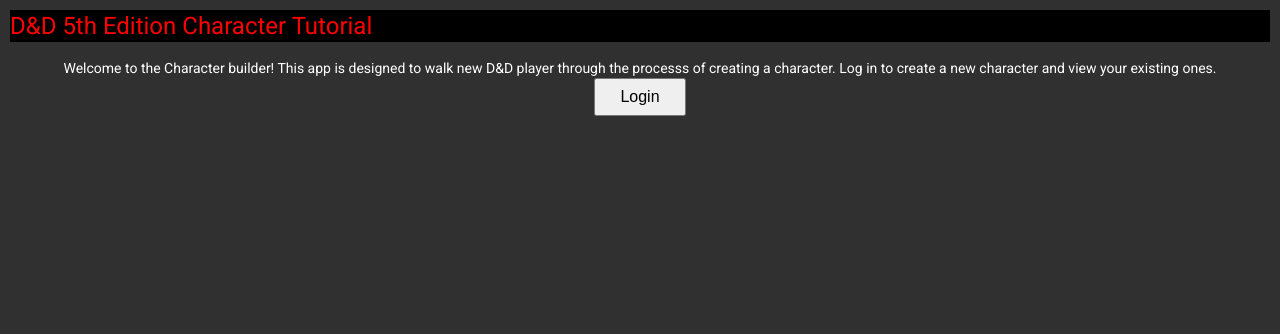
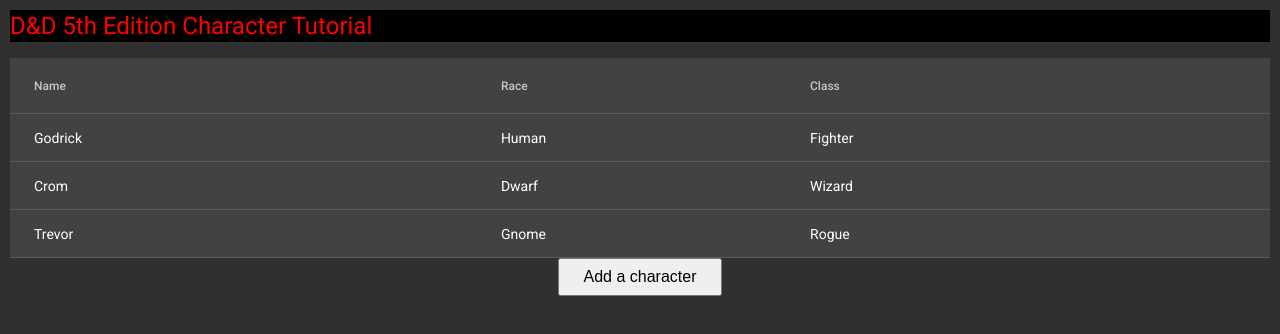
Before and after one commit to okkays/fa-starter, an Angular app: page /characters in a window 1280 px wide. Before the commit this address led to /home/. Shown: the top 334 px of the page. Built offline with nearby package versions, Linux system fonts and the light colour scheme.

Commit message:
Add table to characters screen

```diff
--- a/src/app/app-routing.module.ts
+++ b/src/app/app-routing.module.ts
@@ -1,10 +1,12 @@
 import { NgModule } from '@angular/core';
 import { Routes, RouterModule } from '@angular/router';
+import { CharactersComponent } from './characters/characters.component';
 import { HomeComponent } from './home/home.component';
 
 const routes: Routes = [
-  { path: 'home/', component: HomeComponent },
-  { path: '**', redirectTo: 'home/' },
+  { path: 'characters', component: CharactersComponent },
+  { path: 'home', component: HomeComponent },
+  { path: '', redirectTo: '/home', pathMatch: 'full' },
 ];
 
 @NgModule({
--- a/src/app/app.module.ts
+++ b/src/app/app.module.ts
@@ -2,7 +2,6 @@
 import { NgModule } from '@angular/core';
 import { FormsModule } from '@angular/forms';
 import { HttpClientModule } from '@angular/common/http';
-
 import { MAT_FORM_FIELD_DEFAULT_OPTIONS } from '@angular/material/form-field';
 import { AppRoutingModule } from './app-routing.module';
 import { AppComponent } from './app.component';
--- a/src/app/characters/characters.component.css
+++ b/src/app/characters/characters.component.css
@@ -0,0 +1,13 @@
+table {
+    width: 100%;
+  }
+
+.add-button {
+    padding: .5rem 1.5rem;
+    font-size: 1rem;
+    margin-bottom: 2rem;
+}
+
+.body {
+    text-align: center;
+}
--- a/src/app/characters/characters.component.html
+++ b/src/app/characters/characters.component.html
@@ -1 +1,20 @@
-<p>characters works!</p>
+<table mat-table [dataSource]="characterData">
+    <ng-container matColumnDef="name">
+        <th mat-header-cell *matHeaderCellDef> Name </th>
+        <td mat-cell *matCellDef="let element"> {{element.name}} </td>
+      </ng-container>
+      <ng-container matColumnDef="race">
+        <th mat-header-cell *matHeaderCellDef> Race </th>
+        <td mat-cell *matCellDef="let element"> {{element.race}} </td>
+      </ng-container>
+      <ng-container matColumnDef="class">
+        <th mat-header-cell *matHeaderCellDef> Class </th>
+        <td mat-cell *matCellDef="let element"> {{element.class}} </td>
+      </ng-container>
+
+      <tr mat-header-row *matHeaderRowDef="displayedColumns"></tr>
+      <tr mat-row *matRowDef="let row; columns: displayedColumns;"></tr>
+</table>
+<div class="body">
+    <button type="button" class="add-button">Add a character</button>
+</div>
--- a/src/app/characters/characters.component.ts
+++ b/src/app/characters/characters.component.ts
@@ -1,4 +1,5 @@
 import { Component, OnInit } from '@angular/core';
+import { CHARACTERS } from '../data/mock-characters';
 
 @Component({
   selector: 'app-characters',
@@ -6,10 +7,12 @@
   styleUrls: ['./characters.component.css']
 })
 export class CharactersComponent implements OnInit {
-
+  characterData = CHARACTERS;
+  displayedColumns: string[] = ['name', 'race', 'class'];
   constructor() { }
 
   ngOnInit(): void {
   }
 
+
 }
--- /dev/null
+++ b/src/app/data/data-types.ts
@@ -0,0 +1,5 @@
+export interface Character {
+    name: string;
+    race: string;
+    class: string;
+}
--- /dev/null
+++ b/src/app/data/mock-characters.ts
@@ -0,0 +1,7 @@
+import { Character } from "./data-types";
+
+export const CHARACTERS: Character[] = [
+    { name: 'Godrick', race: 'Human', class: 'Fighter'},
+    { name: 'Crom', race: 'Dwarf', class: 'Wizard'},
+    { name: 'Trevor', race: 'Gnome', class: 'Rogue'}
+]
```
